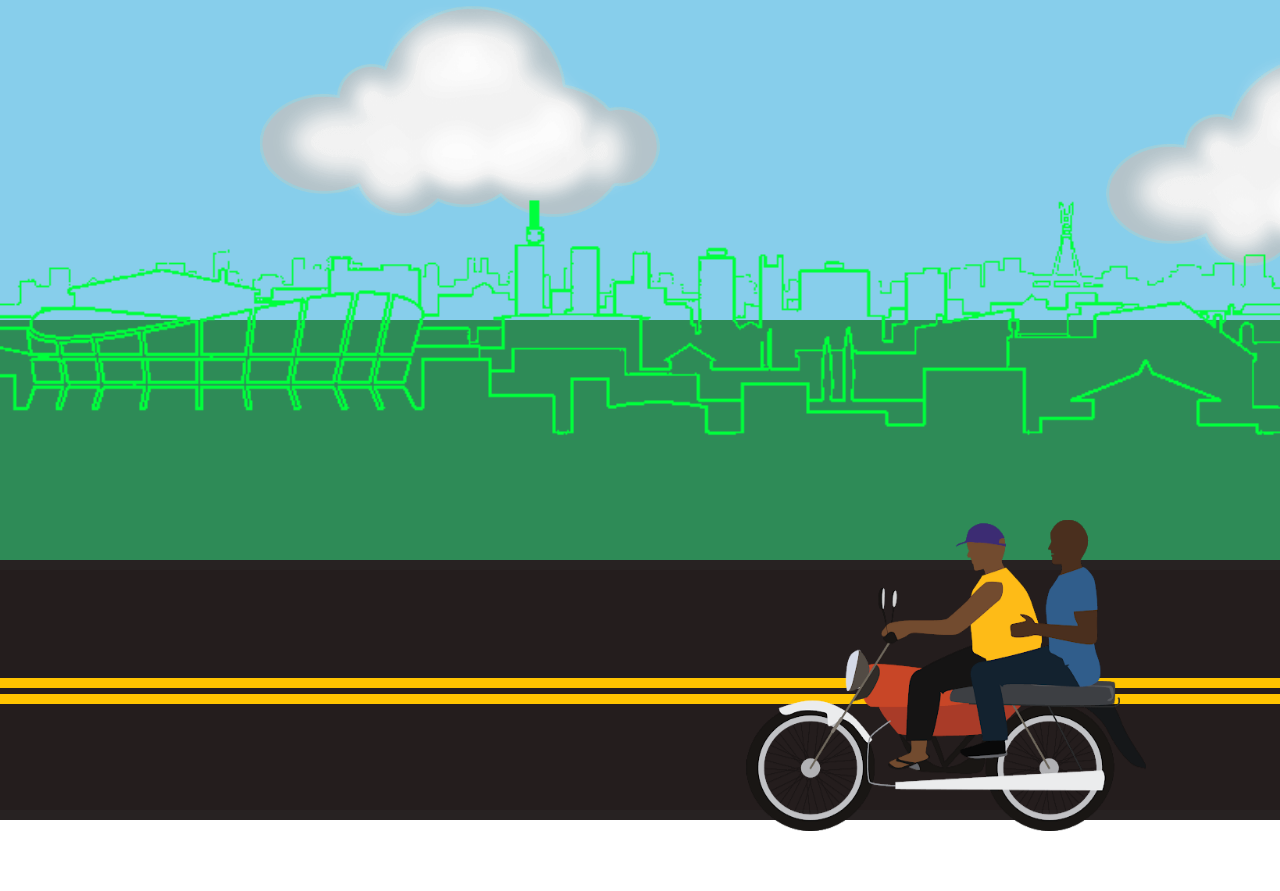
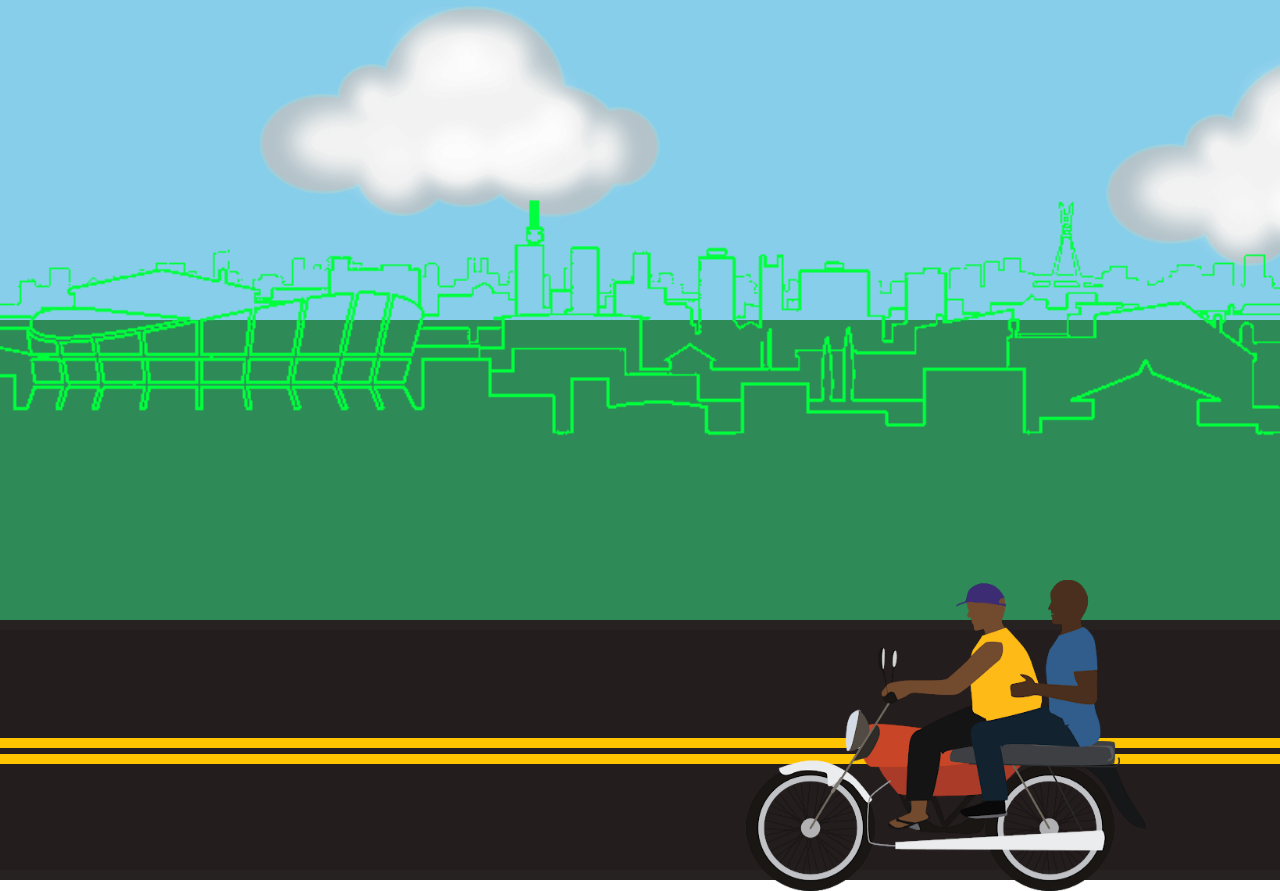
Before and after one commit to samiiexx/moving-bus, a plain HTML site: page index.html in a window 1280 px wide. Shown: the top 891 px of the page. Before the commit the page ends 831 px from the top, so only its background shows below. Drawn offline with Linux system fonts and the light colour scheme.

Commit message:
Update image position

```diff
--- a/style.css
+++ b/style.css
@@ -34,7 +34,7 @@ img{
 }
 
 .grass {
-    height: 30vh;
+    height: 300px;
     background: seagreen;
 }
 
```
